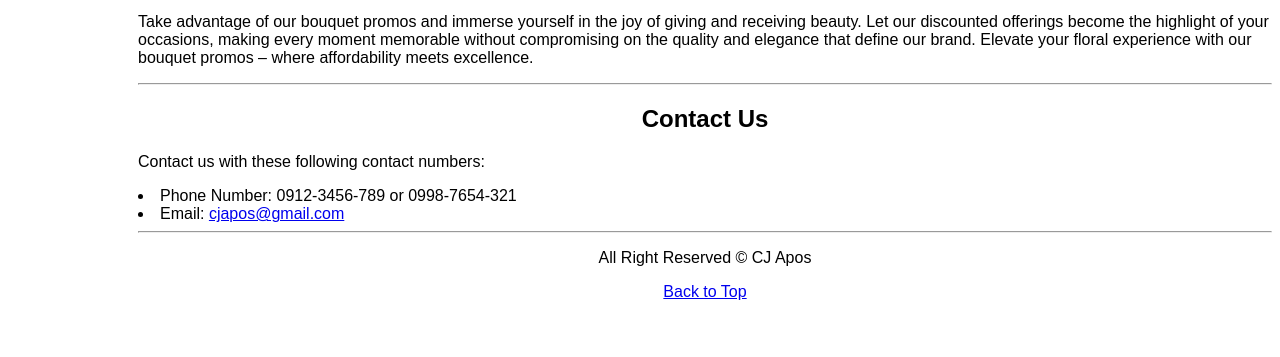
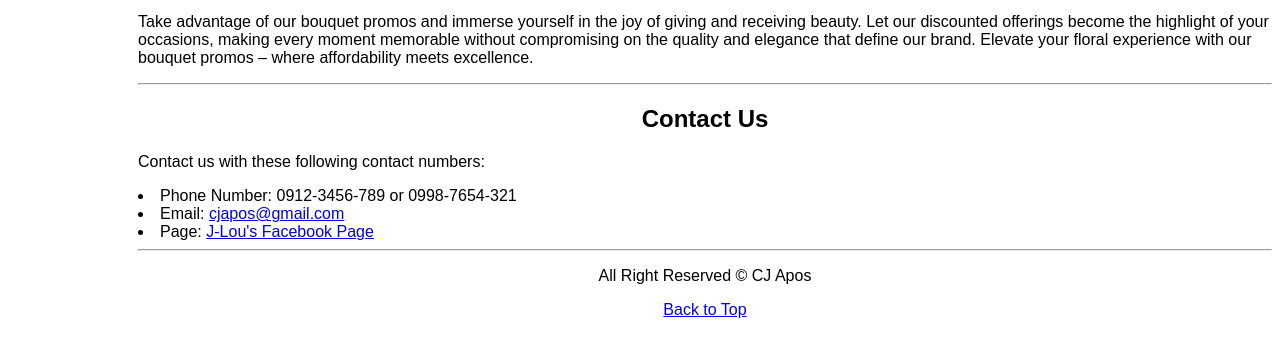
Before and after one commit to cjapos/My-Online-Store, a plain HTML site: page index.html in a window 1280 px wide. Shown: the part 3850-4207 px from the top of the page. Drawn offline with Linux system fonts and the light colour scheme.

Commit message:
Update index.html

```diff
--- a/index.html
+++ b/index.html
@@ -165,6 +165,7 @@
             <p>Contact us with these following contact numbers:</p>
                 <li>Phone Number: 0912-3456-789 or 0998-7654-321</li>
                 <li>Email: <a href="#cj">cjapos@gmail.com</a></li>
+                <li>Page: <a href="https://www.facebook.com/profile.php?id=100095772033092&mibextid=kFxxJD" target="_blank">J-Lou's Facebook Page</a></li>
         </section>
     </article>
     <hr>
```
